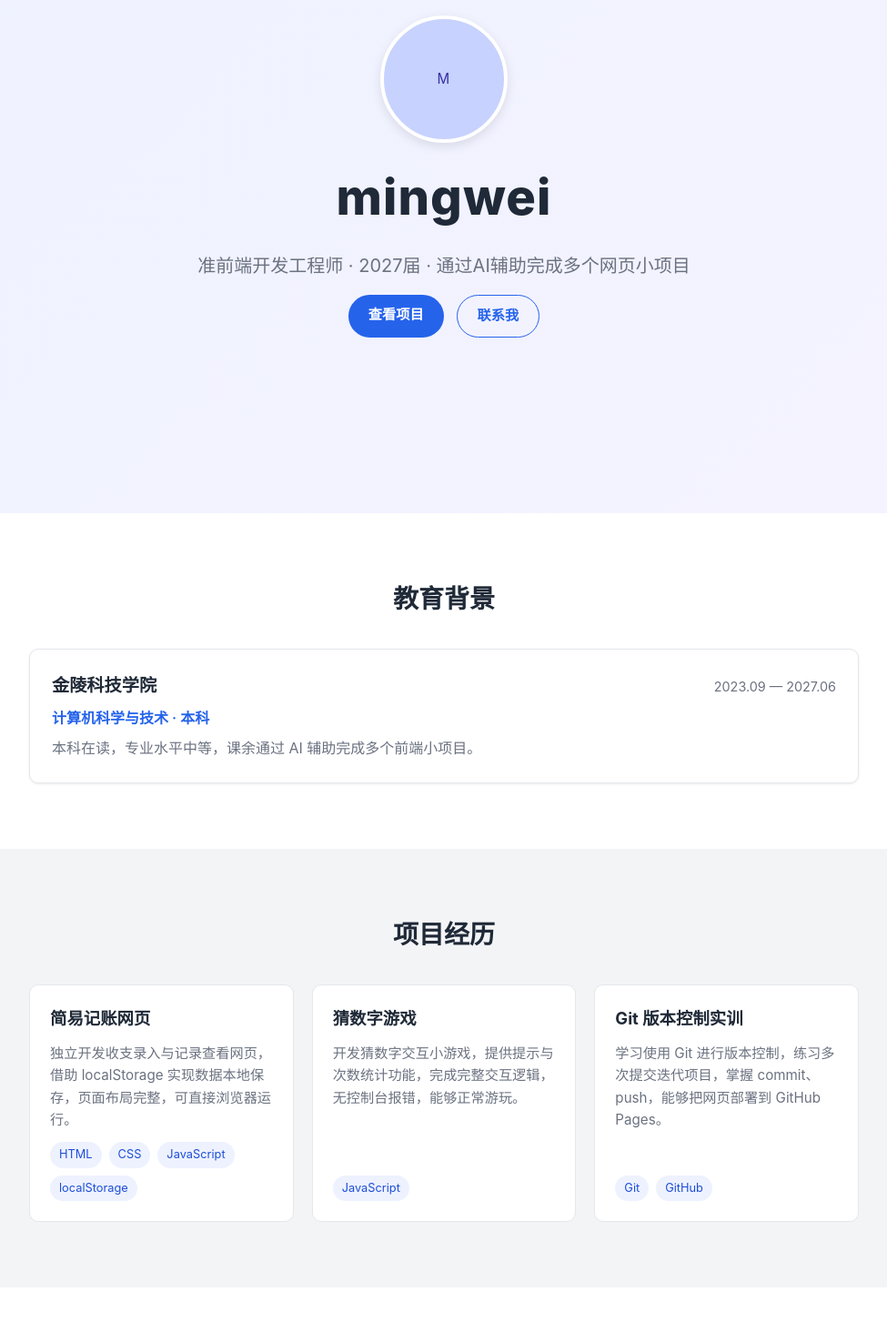
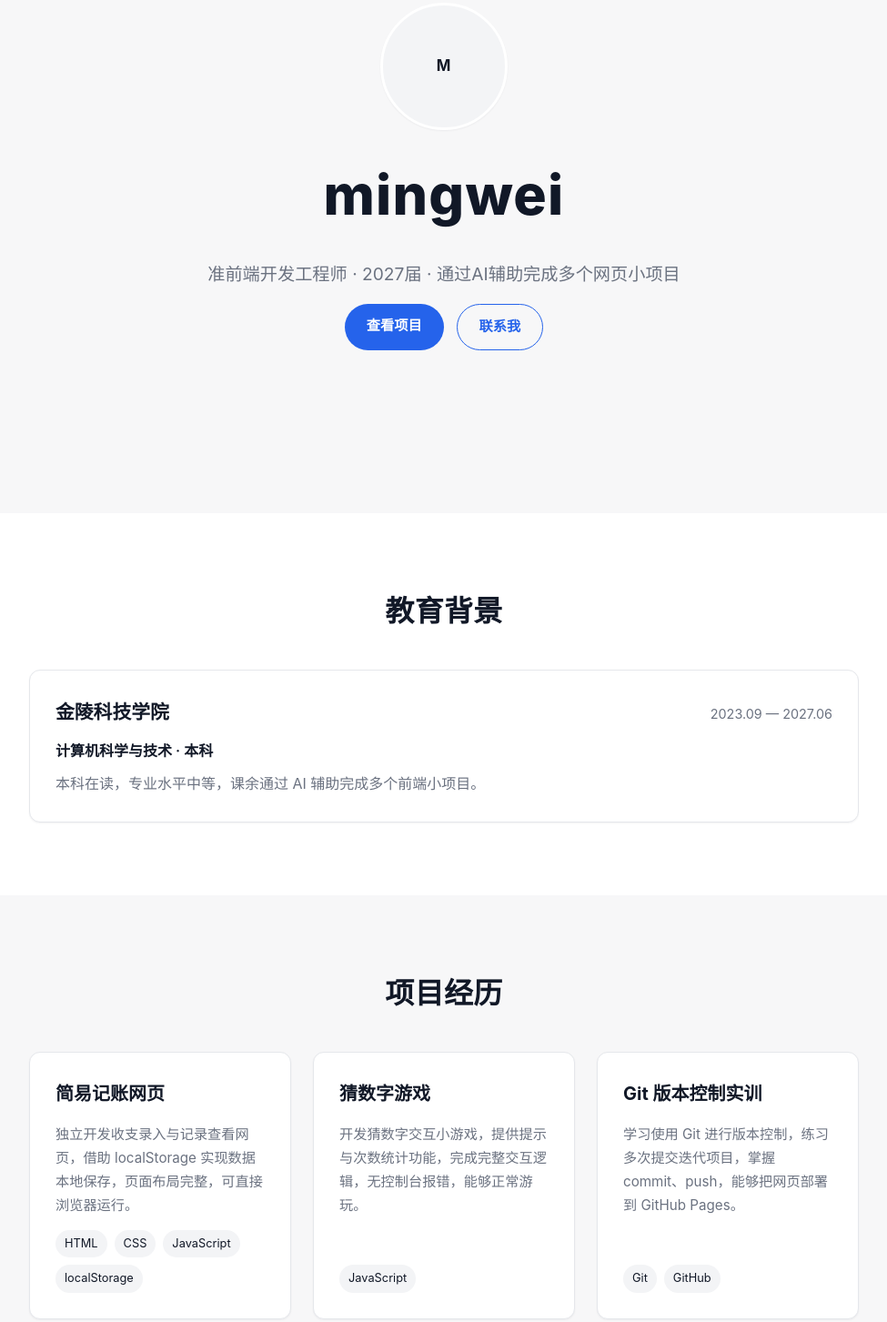
Before and after one commit to MA2699/my-homepage, a plain HTML site: page vibe-training/task3-homepage/index.html in a window 1280 px wide. Shown: the part 236-1689 px from the top of the page at 91% size, without its empty margins (152-1127 px from the left). Drawn offline with Linux system fonts and the light colour scheme.

Commit message:
迭代1: 风格

```diff
--- a/vibe-training/task3-homepage/style.css
+++ b/vibe-training/task3-homepage/style.css
@@ -8,16 +8,18 @@
 }
 
 :root {
-  --c-primary: #2563eb;
+  --c-primary: #2563eb;          /* 唯一主色 */
   --c-primary-dark: #1d4ed8;
-  --c-text: #1f2937;
-  --c-muted: #6b7280;
-  --c-bg: #ffffff;
-  --c-bg-alt: #f3f4f6;
+  --c-text: #111827;             /* 近黑 */
+  --c-muted: #6b7280;            /* 中灰 */
+  --c-faint: #9ca3af;            /* 浅灰 */
+  --c-bg: #ffffff;               /* 白 */
+  --c-bg-alt: #f7f7f8;           /* 极浅灰（交替区块） */
+  --c-bg-soft: #f3f4f6;          /* 标签底灰 */
   --c-border: #e5e7eb;
-  --shadow-sm: 0 1px 3px rgba(0, 0, 0, 0.08);
-  --shadow-md: 0 4px 12px rgba(0, 0, 0, 0.1);
-  --radius: 10px;
+  --shadow-sm: 0 1px 2px rgba(17, 24, 39, 0.05);
+  --shadow-md: 0 4px 14px rgba(17, 24, 39, 0.08);
+  --radius: 12px;                /* 统一卡片圆角 */
   --nav-h: 60px;
   --max-w: 960px;
 }
@@ -32,7 +34,7 @@ body {
     "Microsoft YaHei", sans-serif;
   color: var(--c-text);
   background: var(--c-bg);
-  line-height: 1.6;
+  line-height: 1.75;             /* 正文行距放松 */
 }
 
 a {
@@ -58,7 +60,7 @@ a:hover {
   top: 0;
   z-index: 100;
   height: var(--nav-h);
-  background: rgba(255, 255, 255, 0.95);
+  background: rgba(255, 255, 255, 0.96);
   backdrop-filter: saturate(180%) blur(8px);
   border-bottom: 1px solid var(--c-border);
 }
@@ -75,7 +77,8 @@ a:hover {
 
 .nav-brand {
   font-weight: 700;
-  font-size: 1.1rem;
+  font-size: 1.15rem;           /* 标题放大 */
+  letter-spacing: 0.01em;
   color: var(--c-text);
 }
 
@@ -135,7 +138,7 @@ a:hover {
   align-items: center;
   justify-content: center;
   text-align: center;
-  background: linear-gradient(135deg, #eef2ff 0%, #f5f3ff 100%);
+  background: var(--c-bg-alt);   /* 极简浅色，去除渐变 */
   padding: 48px 24px;
 }
 
@@ -143,33 +146,36 @@ a:hover {
   display: flex;
   flex-direction: column;
   align-items: center;
-  gap: 16px;
+  gap: 18px;
 }
 
 .avatar {
   width: 140px;
   height: 140px;
   border-radius: 50%;
-  background: #c7d2fe;
-  color: #3730a3;
+  background: var(--c-bg-soft);  /* 中性灰，替代紫色 */
+  color: var(--c-text);
   display: flex;
   align-items: center;
   justify-content: center;
-  font-size: 0.95rem;
-  letter-spacing: 0.1em;
-  border: 4px solid #fff;
-  box-shadow: var(--shadow-md);
+  font-size: 1.05rem;
+  font-weight: 700;
+  letter-spacing: 0.05em;
+  border: 3px solid #fff;
+  box-shadow: var(--shadow-sm);
 }
 
 .hero-name {
-  font-size: clamp(2.2rem, 5vw, 3.4rem);
+  font-size: clamp(2.4rem, 6vw, 3.8rem);  /* 标题放大 */
   font-weight: 800;
   letter-spacing: 0.02em;
+  color: var(--c-text);
 }
 
 .hero-tagline {
-  font-size: clamp(1rem, 2.5vw, 1.25rem);
+  font-size: clamp(1rem, 2.5vw, 1.2rem);
   color: var(--c-muted);
+  line-height: 1.6;
 }
 
 .hero-actions {
@@ -181,7 +187,7 @@ a:hover {
 
 .btn {
   display: inline-block;
-  padding: 10px 22px;
+  padding: 11px 24px;
   border-radius: 999px;
   font-size: 0.95rem;
   font-weight: 600;
@@ -215,7 +221,7 @@ a:hover {
 
 /* ===== 通用区块 ===== */
 .section {
-  padding: 72px 0;
+  padding: 80px 0;             /* 间距统一加大 */
 }
 
 .section-alt {
@@ -223,18 +229,20 @@ a:hover {
 }
 
 .section-title {
-  font-size: 1.75rem;
-  font-weight: 700;
-  margin-bottom: 32px;
+  font-size: 2rem;             /* 标题放大加粗 */
+  font-weight: 800;
+  letter-spacing: 0.01em;
+  margin-bottom: 36px;
   text-align: center;
+  color: var(--c-text);
 }
 
 /* ===== ③ 教育背景 ===== */
 .edu-card {
   background: var(--c-bg);
   border: 1px solid var(--c-border);
-  border-radius: var(--radius);
-  padding: 24px;
+  border-radius: var(--radius);   /* 统一圆角 12px */
+  padding: 28px;                  /* 统一间距 */
   box-shadow: var(--shadow-sm);
 }
 
@@ -247,7 +255,8 @@ a:hover {
 }
 
 .edu-head h3 {
-  font-size: 1.2rem;
+  font-size: 1.3rem;            /* 标题放大加粗 */
+  font-weight: 700;
 }
 
 .edu-time {
@@ -257,8 +266,8 @@ a:hover {
 }
 
 .edu-major {
-  margin-top: 8px;
-  color: var(--c-primary);
+  margin-top: 10px;
+  color: var(--c-text);          /* 去主色，改近黑 */
   font-weight: 600;
 }
 
@@ -271,17 +280,18 @@ a:hover {
 .project-grid {
   display: grid;
   grid-template-columns: repeat(auto-fit, minmax(240px, 1fr));
-  gap: 20px;
+  gap: 24px;                     /* 统一卡片间距 */
 }
 
 .project-card {
   background: var(--c-bg);
   border: 1px solid var(--c-border);
-  border-radius: var(--radius);
-  padding: 22px;
+  border-radius: var(--radius);   /* 统一圆角 12px */
+  padding: 28px;                  /* 与 edu-card 统一 */
   display: flex;
   flex-direction: column;
-  gap: 12px;
+  gap: 14px;
+  box-shadow: var(--shadow-sm);
   transition: transform 0.18s ease, box-shadow 0.18s ease;
 }
 
@@ -291,12 +301,14 @@ a:hover {
 }
 
 .project-title {
-  font-size: 1.15rem;
+  font-size: 1.25rem;            /* 标题放大加粗 */
+  font-weight: 700;
 }
 
 .project-desc {
   color: var(--c-muted);
   font-size: 0.95rem;
+  line-height: 1.7;              /* 正文行距放松 */
   flex: 1;
 }
 
@@ -308,8 +320,8 @@ a:hover {
 }
 
 .tag-list li {
-  background: #eef2ff;
-  color: var(--c-primary-dark);
+  background: var(--c-bg-soft);  /* 中性灰，替代蓝色调 */
+  color: var(--c-text);
   font-size: 0.8rem;
   padding: 4px 10px;
   border-radius: 999px;
@@ -333,13 +345,13 @@ a:hover {
   border-radius: 999px;
   font-size: 0.95rem;
   box-shadow: var(--shadow-sm);
-  transition: transform 0.15s ease, border-color 0.15s ease;
+  transition: transform 0.15s ease, border-color 0.15s ease, color 0.15s ease;
 }
 
 .skill-tag:hover {
   transform: translateY(-2px);
-  border-color: var(--c-primary);
-  color: var(--c-primary);
+  border-color: var(--c-faint);   /* 灰色 hover，替代蓝色 */
+  color: var(--c-text);
 }
 
 /* 模拟标签云字号差异 */
@@ -357,13 +369,13 @@ a:hover {
 }
 
 .contact-item {
-  margin: 6px 0;
+  margin: 8px 0;
   font-size: 1.05rem;
 }
 
 .footer {
   text-align: center;
-  padding: 24px 16px;
+  padding: 28px 16px;
   color: var(--c-muted);
   font-size: 0.9rem;
   border-top: 1px solid var(--c-border);
@@ -400,11 +412,15 @@ a:hover {
   }
 
   .section {
-    padding: 56px 0;
+    padding: 60px 0;
   }
 
   .section-title {
-    font-size: 1.5rem;
+    font-size: 1.6rem;
     margin-bottom: 24px;
   }
+
+  .hero-name {
+    font-size: clamp(2rem, 9vw, 2.8rem);
+  }
 }
```
